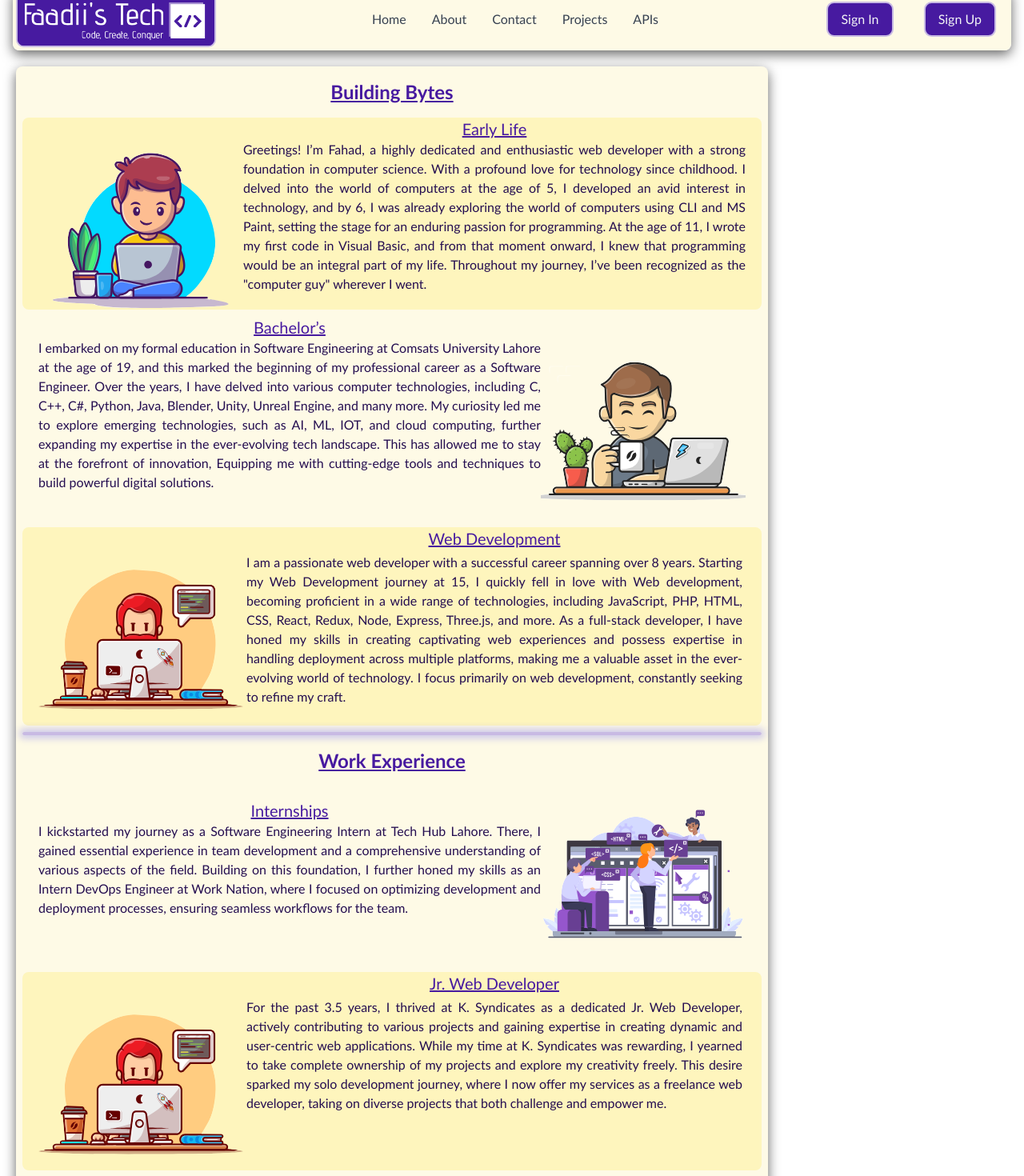
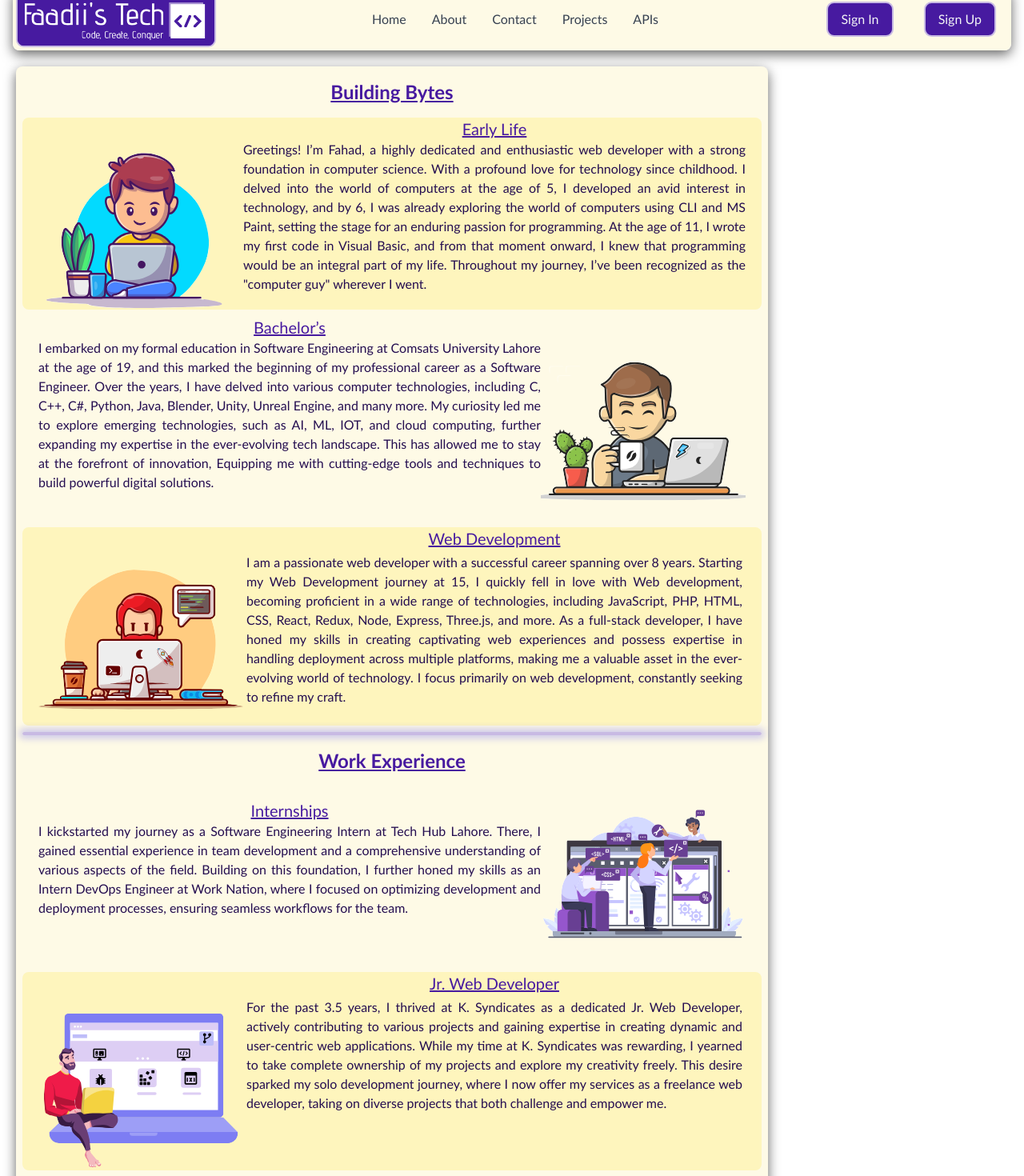
Before and after one commit to Mr-Fahad-Rajput/portfolio, a React (Vite) app in the folder Floatfolio/frontend/: page /about in a window 1280 px wide. Shown: the part 31-1501 px from the top of the page at 80% size. Built offline with nearby package versions, Linux system fonts and the light colour scheme.

Commit message:
Last Svg remaining about Page almost Done

```diff
--- a/Floatfolio/frontend/src/pages/About/About.jsx
+++ b/Floatfolio/frontend/src/pages/About/About.jsx
@@ -2,6 +2,7 @@ import kid from'../../assets/kid1.svg';
 import teen from'../../assets/teen.svg';
 import webdev from'../../assets/dev.svg';
 import team from'../../assets/team.svg';
+import jrweb from'../../assets/jrweb.svg';
 function About() {
 
 
@@ -14,7 +15,7 @@ function About() {
          </h1></div>
         {/* earlylife */}
         <div className="text-center h-1/5 rounded-lg m-2 bg-secondaryBg md:px-5 overflow-hidden  text-dBrand">
-        <div className='inline-flex w-64 md:float-left md:mt-4'><img src={kid} alt="Kid Using Computer" className=' w-64 h-56'/></div>
+        <div className='inline-flex w-64 md:float-left md:mt-4 md:pr-4'><img src={kid} alt="Kid Using Computer" className=' w-64 h-56'/></div>
         <div className='overflow-hidden mb-2'>
         <h2 className="dark:text-white text-xl font-Medium underline cursor-default text-balBrand">
           Early Life
@@ -68,7 +69,7 @@ function About() {
 
         {/* Jr Web Developer */}
         <div className="text-center h-1/5 rounded-lg m-2 bg-secondaryBg md:px-5 overflow-hidden  text-dBrand">
-        <div className='inline-flex w-64 md:float-left md:mt-6'><img src={webdev} alt="Man Programming on a Computer" className=' w-64 h-56 max-md:h-52 '/></div>
+        <div className='inline-flex w-64 md:float-left md:mt-6'><img src={jrweb} alt="Man Programming on a Computer" className=' w-64 h-56 max-md:h-52 '/></div>
         <div className='overflow-hidden mb-2 '>
         <h2 className="dark:text-white text-xl font-Medium underline cursor-default text-balBrand">
          Jr. Web Developer
```
Also changed, not shown: Floatfolio/frontend/src/assets/jrweb.svg (added).
